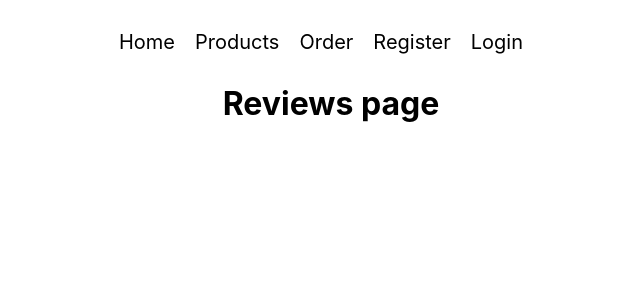
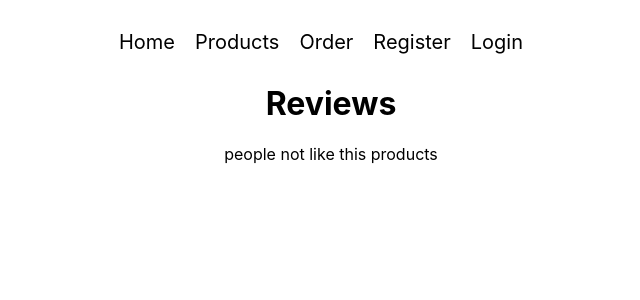
Before and after one commit to hosenmeraj/router-firebase-integration, a React (Create React App) app: page /product in a window 1280 px wide. Shown: the top 300 px of the page, without its empty margins (309-949 px from the left). Built offline with nearby package versions, Linux system fonts and the light colour scheme; no server answers.

Commit message:
using firebase hooks

```diff
--- a/package.json
+++ b/package.json
@@ -9,6 +9,7 @@
     "firebase": "^9.6.10",
     "react": "^17.0.2",
     "react-dom": "^17.0.2",
+    "react-firebase-hooks": "^5.0.3",
     "react-router-dom": "^6.3.0",
     "react-scripts": "5.0.0",
     "web-vitals": "^2.1.4"
--- a/src/components/Header/Header.js
+++ b/src/components/Header/Header.js
@@ -1,10 +1,14 @@
+import { getAuth, signOut } from 'firebase/auth';
 import React from 'react';
+import { useAuthState } from 'react-firebase-hooks/auth';
 import { Link } from 'react-router-dom';
-import useFirebase from '../../hooks/useFirebase';
+import app from '../../firebase.init';
 import "./Header.css"
 
+const auth = getAuth(app)
+
 const Header = () => {
-    const { user, handleSignOut } = useFirebase()
+    const [user] = useAuthState(auth)
     return (
         <div className='header'>
             <nav>
@@ -15,7 +19,7 @@ const Header = () => {
                 <span>{user?.displayName && user?.displayName}</span>
                 {
                     user?.uid ?
-                        <button onClick={handleSignOut}>Sign Out</button>
+                        <button onClick={() => signOut(auth)}>Sign Out</button>
                         :
                         <Link to="/login">Login</Link>
                 }
--- a/src/components/Home/Home.js
+++ b/src/components/Home/Home.js
@@ -1,11 +1,13 @@
+import { getAuth } from 'firebase/auth';
 import React from 'react';
-import useFirebase from '../../hooks/useFirebase';
+import { useAuthState } from 'react-firebase-hooks/auth';
+import app from '../../firebase.init';
 
+const auth = getAuth(app)
 const Home = () => {
-    const { user } = useFirebase()
+    const [user] = useAuthState(auth)
     return (
         <div>
-            <h1>home</h1>
             <p>{user ? user.displayName : "this is not home page"}</p>
         </div>
     );
--- a/src/components/Login/Login.js
+++ b/src/components/Login/Login.js
@@ -1,13 +1,16 @@
+import { getAuth } from 'firebase/auth';
 import React from 'react';
-import useFirebase from '../../hooks/useFirebase';
+import app from '../../firebase.init';
+import { useSignInWithGoogle } from 'react-firebase-hooks/auth'
 import './Login.css'
 
+const auth = getAuth(app)
 const Login = () => {
-    const { signWithGoogle } = useFirebase()
+    const [signWithGoogle, user] = useSignInWithGoogle(auth)
     return (
         <div className='login'>
             <h2 style={{ color: 'green' }}>Login!</h2>
-            <button style={{ margin: '20px' }} onClick={signWithGoogle}>Google SignIn</button>
+            <button style={{ margin: '20px' }} onClick={() => signWithGoogle()}>Google SignIn</button>
             <form>
                 <input type="email" placeholder='email' />
                 <br />
--- a/src/components/Order/Order.js
+++ b/src/components/Order/Order.js
@@ -1,8 +1,11 @@
+import { getAuth } from 'firebase/auth';
 import React from 'react';
-import useFirebase from '../../hooks/useFirebase';
+import { useAuthState } from 'react-firebase-hooks/auth';
+import app from '../../firebase.init';
 
+const auth = getAuth(app)
 const Order = () => {
-    const { user } = useFirebase()
+    const [user] = useAuthState(auth)
     return (
         <div>
             <h1>{user ? user.displayName : "this is not order page"}</h1>
--- a/src/components/Reviews/Reviews.js
+++ b/src/components/Reviews/Reviews.js
@@ -1,9 +1,15 @@
+import { getAuth } from 'firebase/auth';
 import React from 'react';
+import { useAuthState } from 'react-firebase-hooks/auth';
+import app from '../../firebase.init';
 
+const auth = getAuth(app)
 const Reviews = () => {
+    const [user] = useAuthState(auth)
     return (
         <div>
-            <h1>Reviews page</h1>
+            <h1>Reviews</h1>
+            <p>{user ? user.displayName : "people not like this products"}</p>
         </div>
     );
 };
```
Also changed, not shown: 1 other file (tests, documents, lock files or other folders).
